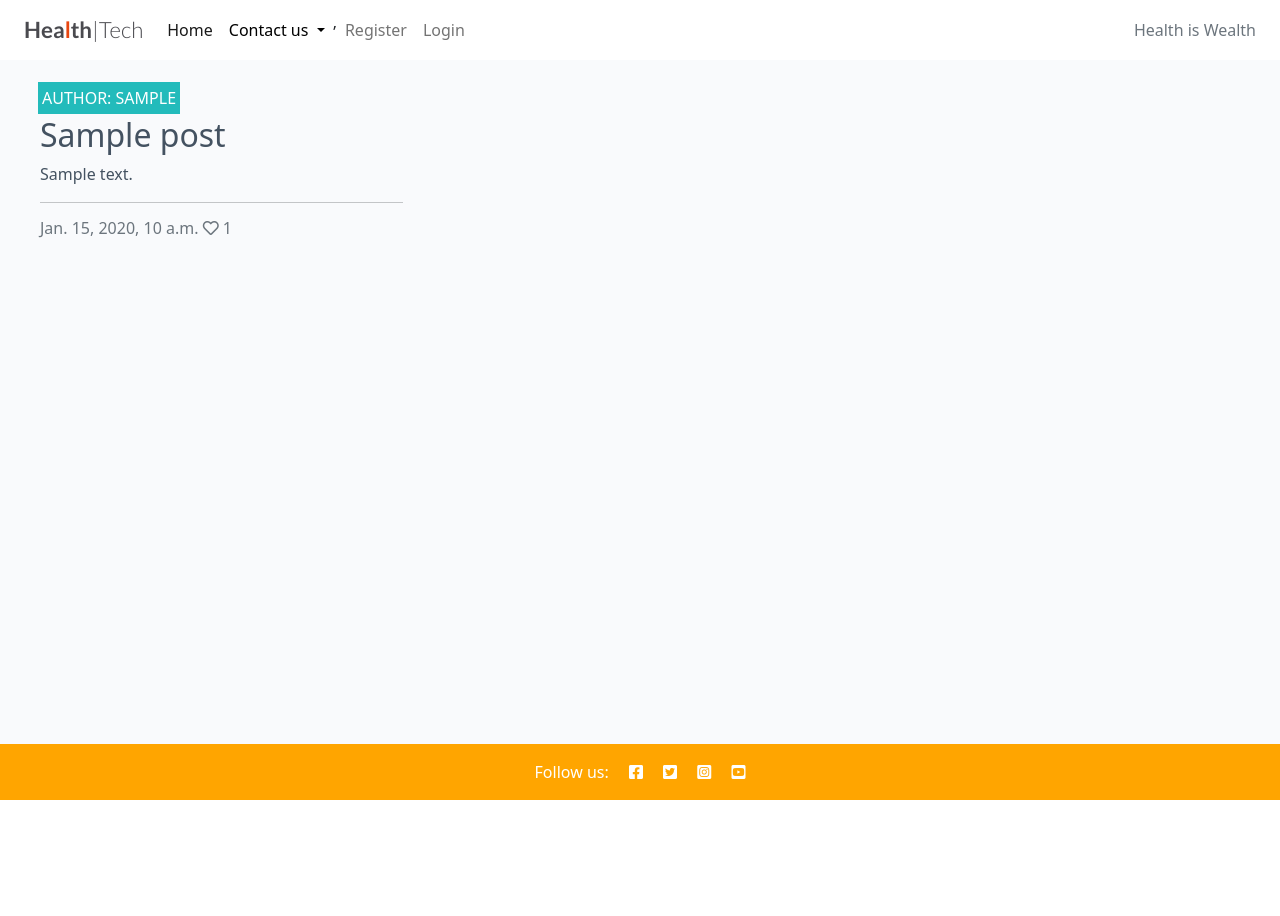
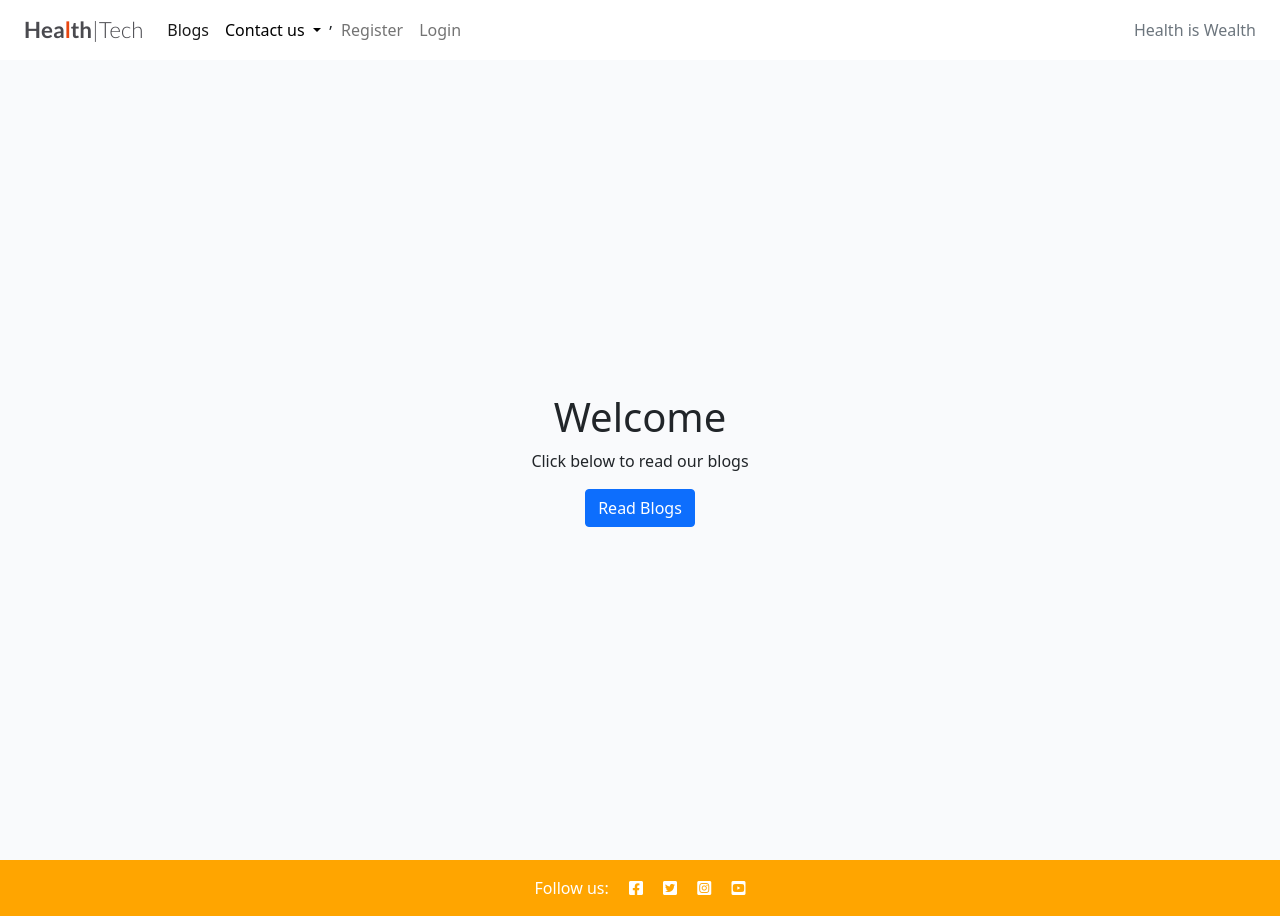
Before and after one commit to SamAkinbile/HealthTechBlog, a Django app: page / in a window 1280 px wide. Before the commit the page ends 800 px from the top, so only its background shows below. Run offline with Django 3.2, Linux system fonts and the light colour scheme; tables that the repository leaves empty hold one stand-in row (values such as "Sample post").

Commit message:
Welcome page added

```diff
--- a/blog/templates/blog/newsletter_subscription.html
+++ b/blog/templates/blog/newsletter_subscription.html
@@ -7,7 +7,6 @@
 
 <div class="overlay"></div>
     <div class="container-fluid">
-        <div class="container-fluid">
             <div class="row">
                 <div class="col text-center mt-3">
 
@@ -32,5 +31,4 @@
 </div>
 </div>
 </div>
-</div>
 {% endblock %}
--- a/blog/urls.py
+++ b/blog/urls.py
@@ -1,13 +1,12 @@
 from . import views
 from django.urls import path
-from .views import newsletter_subscription, contact
-
+from .views import newsletter_subscription, contact, welcome
 
 urlpatterns = [
-    path('', views.PostList.as_view(), name='home'),
+    path('', welcome, name='welcome'),  # For the welcome page
+    path('home/', views.PostList.as_view(), name='home'),  # For the blog home page
     path('contact/', contact, name='contact_form'),
     path('subscribe/', newsletter_subscription, name='newsletter_subscription'),
-    path('like/<slug:slug>', views.PostLike.as_view(), name='post_like'),
+    path('like/<slug:slug>/', views.PostLike.as_view(), name='post_like'),
     path('<slug:slug>/', views.PostDetail.as_view(), name='post_detail'),
-
 ]
--- a/blog/views.py
+++ b/blog/views.py
@@ -90,10 +90,10 @@ def newsletter_subscription(request):
         if form.is_valid():
             form.save()
             messages.success(request, "Subscribed to newsletter successfully!")
-            return redirect('post_detail')  # Change to your desired redirect URL
+            return redirect('home')  # Change to your desired redirect URL
     else:
         form = NewsletterForm()
-    return render(request, 'blog/newsletter_form.html', {'form': form})
+    return render(request, 'blog/newsletter_subscription.html', {'form': form})
 
 
 def contact(request):
@@ -102,11 +102,14 @@ def contact(request):
         if form.is_valid():
             form.save()
             messages.success(request, "Your message has been sent successfully!")
-            return redirect('post_detail')  # Change to your desired redirect URL
+            return redirect('post_detail')
     else:
         form = ContactForm()
     return render(request, 'blog/contact_form.html', {'form': form})
 
 
+def welcome(request):
+    return render(request, 'welcome.html')
+
 def blog_home(request):
     return render(request, 'blog/post_detail')
--- a/static/css/style.css
+++ b/static/css/style.css
@@ -148,7 +148,26 @@ body {
 	width: 100%;
 	top: 0;
 	left: 0;
-	position: fixed;
+	position: absolute;
 	background: rgb(50, 205, 120);
+    padding-top:100px;
 	z-index: -1;
 }
+
+.subscribe-button {
+    background-color: #4CAF50; /* Green */
+    border: none;
+    color: white;
+    padding: 12px 24px;
+    text-align: center;
+    text-decoration: none;
+    display: inline-block;
+    font-size: 16px;
+    border-radius: 8px;
+    cursor: pointer;
+    transition: background-color 0.3s ease;
+}
+
+.subscribe-button:hover {
+    background-color: #45a049; /* Darker green on hover */
+}
--- a/templates/base.html
+++ b/templates/base.html
@@ -27,7 +27,7 @@
 
     <nav class="navbar navbar-expand-lg navbar-light bg-white">
         <div class="container-fluid">
-            <a class="navbar-brand" href="{% url 'home' %}"><span class="brand">Hea<span class="red-o">l</span>th<span
+            <a class="navbar-brand" href="{% url 'welcome' %}"><span class="brand">Hea<span class="red-o">l</span>th<span
                         class="thin">|Tech</span></span></span></a>
             <button class="navbar-toggler" type="button" data-bs-toggle="collapse" data-bs-target="#navbarText"
                 aria-controls="navbarText" aria-expanded="false" aria-label="Toggle navigation">
@@ -36,7 +36,7 @@
             <div class="collapse navbar-collapse" id="navbarText">
                 <ul class="navbar-nav me-auto mb-2 mb-lg-0">
                     <li class="nav-item">
-                        <a class="nav-link active" aria-current="page" href="{% url 'home' %}">Home</a>
+                        <a class="nav-link active" aria-current="page" href="{% url 'home' %}">Blogs</a>
                     </li>
 
                       <li class="nav-item dropdown">
--- a/templates/quiz.results.html
+++ /dev/null
@@ -1,6 +0,0 @@
-{% extends "base.html" %}
-
-{% block content %}
-<h2>{{ quiz.title }} - Results</h2>
-<p>Your score: {{ score }} out of {{ total }}</p>
-{% endblock %}
--- /dev/null
+++ b/templates/welcome.html
@@ -0,0 +1,9 @@
+{% extends "base.html" %}
+
+{% block content %}
+<div class="container d-flex flex-column justify-content-center align-items-center vh-100">
+    <h1 class="text-center">Welcome</h1>
+    <p class="text-center">Click below to read our blogs</p>
+    <a href="{% url 'home' %}" class="btn btn-primary">Read Blogs</a>
+</div>
+{% endblock %}
```
Also changed, not shown: templates/quiz_detail.html (deleted, +0 -11 lines), templates/quiz_result.html (deleted, +0 -8 lines), templates/take_quiz.html (deleted, +0 -45 lines).
